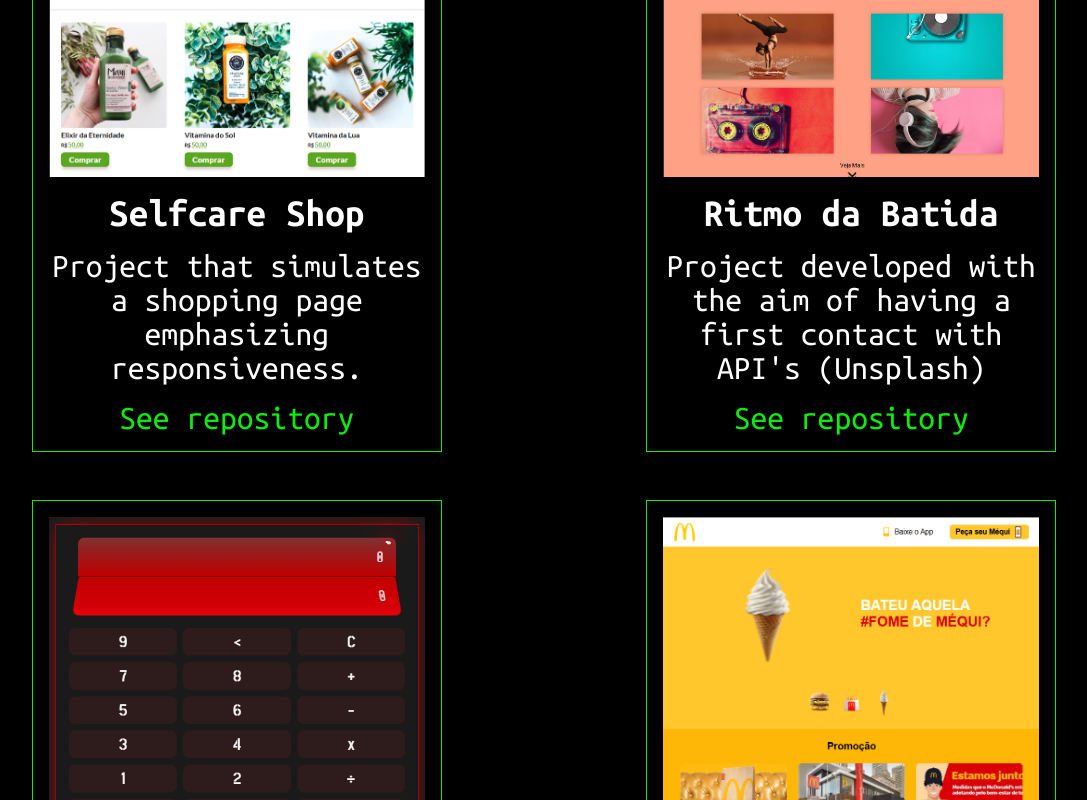
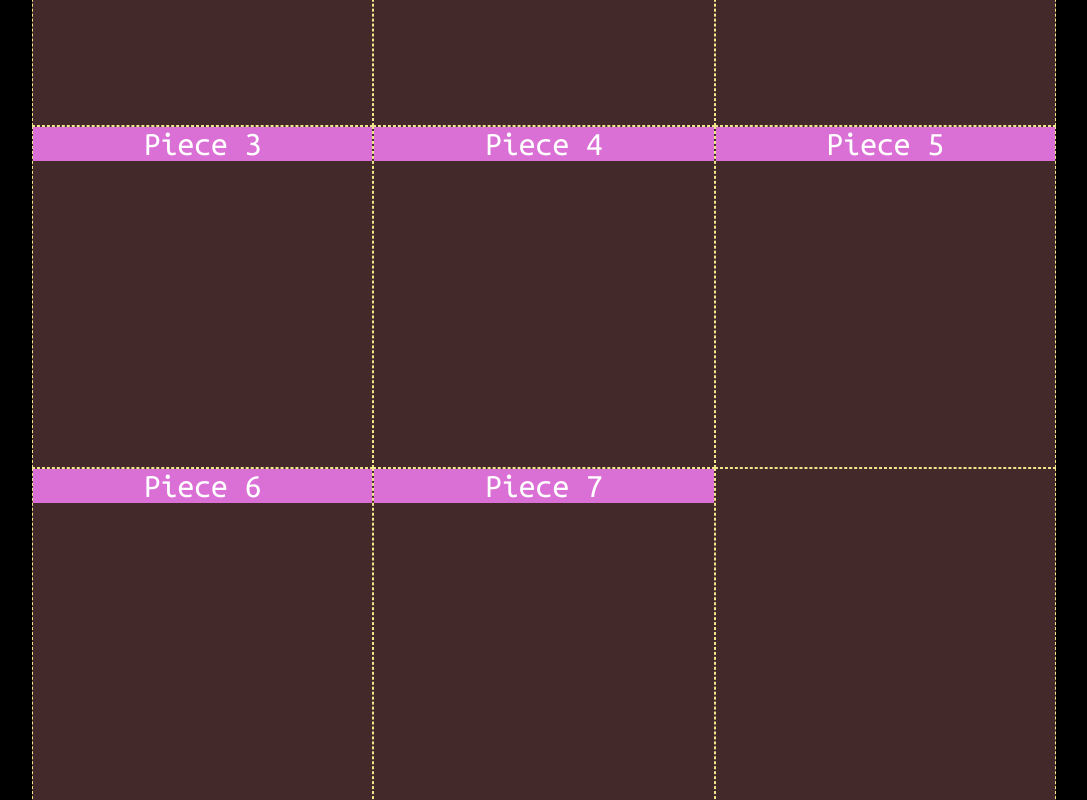
Before and after one commit to pdLeal/portfolioVwn, a React (Vite) app: page /home in a window 1280 px wide. Shown: the part 780-1580 px from the top of the page, without its empty margins (96-1183 px from the left). Built offline with nearby package versions, Linux system fonts and the light colour scheme.

Commit message:
add: puzzle layout and animation when clicked

```diff
--- a/src/components/card/Card.jsx
+++ b/src/components/card/Card.jsx
@@ -2,7 +2,6 @@ import React from 'react';
 import * as S from './Card_Style';
 
 function Card({
-  keyId,
   title,
   gitUrl,
   pageUrl,
@@ -11,7 +10,7 @@ function Card({
   text
 }) {
   return (
-    <S.Sub_Grid key={keyId}>
+    <S.Sub_Grid>
         <a href={pageUrl} target='_blank'><img src={img} alt={alt} /></a>
         <h3>{title}</h3>
         <p>{text}</p>
--- /dev/null
+++ b/src/components/puzzle/Puzzle.jsx
@@ -0,0 +1,72 @@
+import React, { useEffect, useState } from 'react'
+import * as S from './Puzzle_Style';
+
+
+function Puzzle() {
+  const gridLayout = [];
+  const numOfSlots = 9;
+  for(let i = 1; i<= numOfSlots; i++) {
+    gridLayout.push(i);
+  }
+
+  function moveToEmpty(e) {
+    const clickedElem = e.target;
+    const emptyElem = document.querySelector('[data-empty=true]');
+
+    // Calcula a posição do empty e do clicked
+    const clicketRect = clickedElem.getBoundingClientRect();
+    const emptyRect = emptyElem.getBoundingClientRect();
+
+    // Calcula a diferença
+    const deltaX = emptyRect.left - clicketRect.left;
+    const deltaY = emptyRect.top - clicketRect.top;
+
+    // Aplica um estilo de transformação temporária para a posição
+    clickedElem.style.transition = "transform 0.5s ease-in-out";
+    clickedElem.style.transform = `translate(${deltaX}px, ${deltaY}px)`;
+
+    // Aguarda a transição terminar antes de mover no DOM
+    setTimeout(() => {
+      // Remove o transform
+      clickedElem.style.transition = "";
+      clickedElem.style.transform = "";
+
+
+      // Atualiza o DOM
+      clickedElem.parentElement.dataset.empty = 'true';
+
+      emptyElem.appendChild(clickedElem); // add a peça ao espaço vazio
+
+
+      emptyElem.dataset.empty = 'false';
+    }, 500); // Duração da animação
+
+  }
+
+  return (
+    <S.Container>
+
+      {
+        gridLayout.map((slot, i) => {
+          if (slot < numOfSlots) {
+            return (
+              <S.Slot data-empty='false'>
+                <S.Piece onClick={e => {
+                  moveToEmpty(e);
+                }}>
+                  Piece {i}
+                </S.Piece>
+              </S.Slot>
+            )
+          } else {
+            return <S.Slot data-empty='true'></S.Slot>
+          }
+        })
+      }
+
+    </S.Container>
+  )
+}
+
+
+export default Puzzle
--- /dev/null
+++ b/src/components/puzzle/Puzzle_Style.jsx
@@ -0,0 +1,21 @@
+import styled from "styled-components";
+
+export const Container = styled.section`
+    width: 80vw;
+    aspect-ratio: 1;
+    margin-inline: auto;
+    display: grid;
+    grid-template: repeat(3, 1fr) / repeat(3, 1fr);
+    background-color: #432929;
+
+    `;
+export const Slot = styled.div`
+    /* transform: translateX(${props => props.$test}%);
+    transition: all 1s linear; */
+    border: 1px dashed khaki;
+    `;
+
+export const Piece = styled.div`
+
+    background-color: orchid;
+    `;
--- a/src/pages/home/Home.jsx
+++ b/src/pages/home/Home.jsx
@@ -4,6 +4,7 @@ import * as S from './Home_Style';
 import QBox from '../../components/questionBox/QBox';
 import Card from '../../components/card/Card';
 import data from '../../data/Projetos.json';
+import Puzzle from '../../components/puzzle/Puzzle';
 import Footer from '../../components/footer/Footer'
 
 
@@ -19,11 +20,12 @@ function Home() {
         </S.About_Section>
         <S.Projects>
           <S.H2>Some Projects</S.H2>
-          <S.Grid>
+          <Puzzle />
+          {/* <S.Grid>
             {
               data.map(project => {
                 return <Card
-                        keyId={project.id}
+                        key={project.id}
                         title={project.title}
                         gitUrl={project.gitUrl}
                         pageUrl={project.pageUrl}
@@ -32,7 +34,7 @@ function Home() {
                         text={project.text} />
               })
             }
-          </S.Grid>
+          </S.Grid> */}
         </S.Projects>
       </S.Main>
       <Footer />
```
Also changed, not shown: 1 other file (tests, documents, lock files or other folders).
